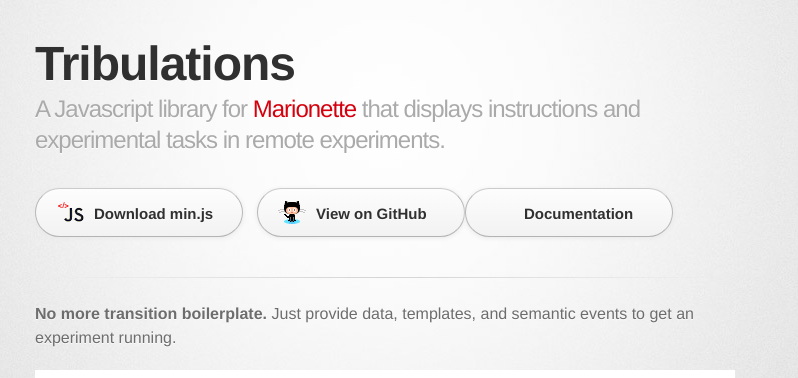
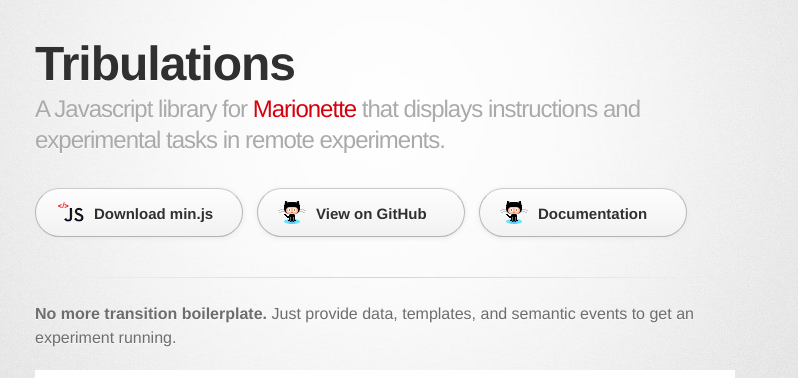
Before and after one commit to louisrli/tribulations, a Jekyll site: the page built from index.md, in a window 1280 px wide. Shown: the top 378 px of the page, without its empty margins (255-1053 px from the left). Built offline with Jekyll 4.4.1, drawn with Linux system fonts in a browser that asks for light colours; some web fonts are replaced; Markdown is read by kramdown in place of the engine named in the settings; some of the changed text lies outside the part shown.

Commit message:
Converted MD headers, fixed class for Github

````diff
--- a/index.md
+++ b/index.md
@@ -54,8 +54,9 @@
 
 {% include demo.html %}
 
-
-# Usage
+<a id="#usage"></a>
+Usage
+-----------
 
 Tribulations only exports two classes:
 
@@ -64,10 +65,12 @@
 
 **NOTE**: This documentation assumes some knowledge of [Marionette](http://marionettejs.com/).
 
-# Tutorial
+Tutorial
+------------
 You should provide your own experimental structure for steps 1 to 3. In the tutorial below, we will use a simple experiment with three levels of the experimental tree: conditions, blocks, and trials.
 
-## Experimental Structure
+Experimental Structure
+=========================
 Suppose we have the following experiment, where users are asked to click numbers under various conditions:
 
     ```javascript
@@ -84,7 +87,8 @@
     };
     ```
 
-## Scaffolding
+Scaffolding
+=================
 
 ### 1. Create view classes and templates for each level of the tree.
 
@@ -140,6 +144,7 @@
       <%- number %>  <!-- access the number passed down from the model -->
     </script>
     ```
+
 ### 2. Convert the experimental structure into a tree.
 Instantiate `Tribulations.NodeModel` objects (nodes containing model objects) optionally passing down an `innerModel` model (JSON or `Backbone.Model`) and setting `children` that will eventually be rendered in the view. Be careful, as **this section will different drastically depending on the experiment.**
 
@@ -201,7 +206,8 @@
     App.mainRegion.show(experimentRunnerView);
     ```
 
-## Events
+Events
+=========
 
 Listen to `runner:experimentEnd` on `Tribulations.ExperimentRunnerView` to perform an action when the experiment has finished.
 
@@ -224,7 +230,8 @@
 });
 ```
 
-## Model and Metadata in Subviews
+Model and Metadata in Subviews
+==================================
 
 Any view shown by `Tribulations.ExperimentRunnerView` has access to useful metadata about its associated node through `this.options.metadata`.
 
--- a/stylesheets/stylesheet.css
+++ b/stylesheets/stylesheet.css
@@ -200,8 +200,9 @@
 #view-on-github span {
   background: transparent url(../images/octocat-icon.png) 12px 50% no-repeat;
 }
-#view-on-github {
-  margin-right: 0;
+
+#view-docs span {
+  background: transparent url(../images/octocat-icon.png) 12px 50% no-repeat;
 }
 
 code, pre {
````
